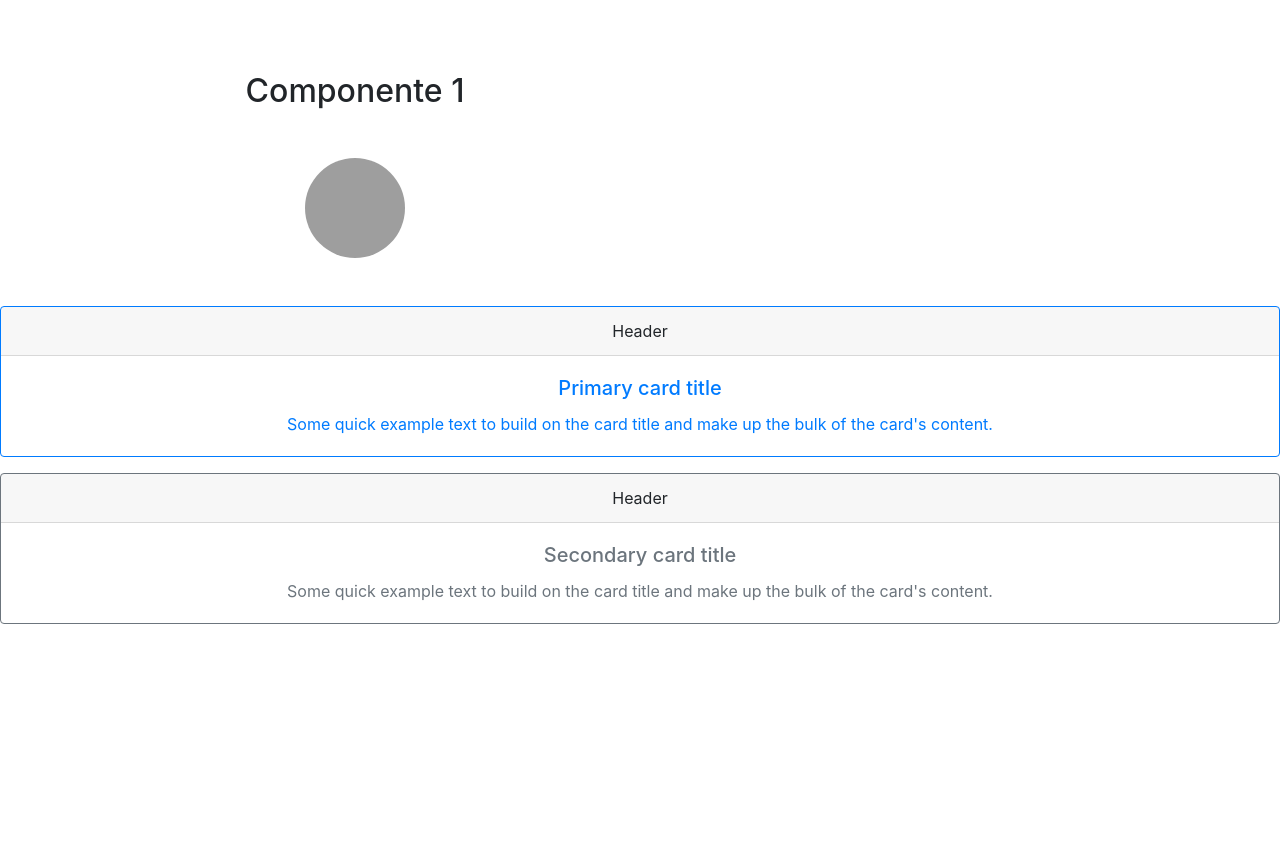
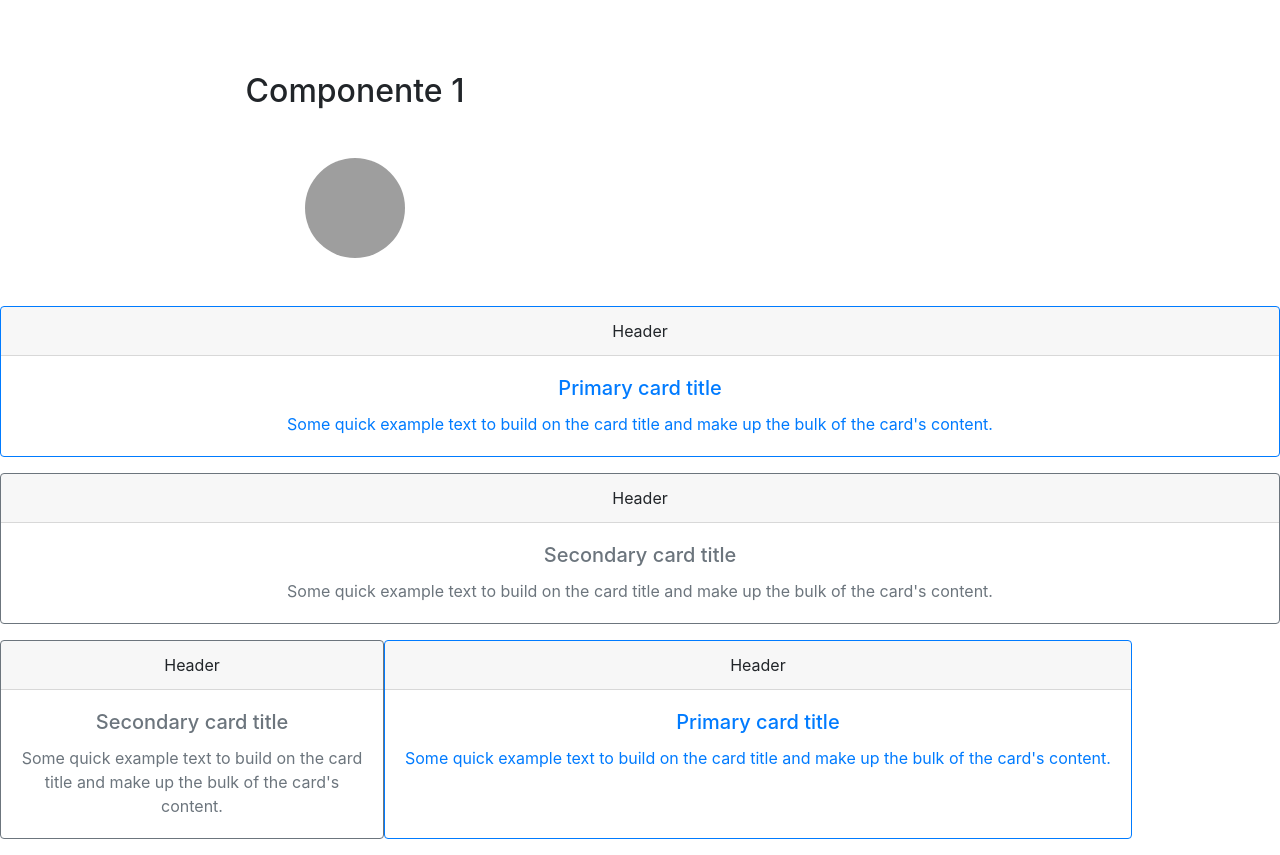
Before and after one commit to ergoproxy007/votos-productos, a React (Create React App) app: page / in a window 1280 px wide. Before the commit the page ends 800 px from the top, so only its background shows below. Built offline with nearby package versions, Linux system fonts and the light colour scheme; grey boxes are pictures that could not be loaded.

Commit message:
GRAL: agregar componentes para contenedor principal

```diff
--- /dev/null
+++ b/src/AppComposition.js
@@ -0,0 +1,40 @@
+import React from "react";
+import "./App.css";
+import Tarjeta from "./componentes/Tarjeta/Tarjeta";
+import BloqueLeft from "./componentes/BloqueLeft/BloqueLeft";
+import BloqueRight from "./componentes/BloqueRight/BloqueRight";
+
+function AppComposition() {
+  return (
+    <div className="App">
+      <Tarjeta>
+        <BloqueLeft>
+          <div class="card border-secondary mb-3">
+            <div class="card-header">Header</div>
+            <div class="card-body text-secondary">
+              <h5 class="card-title">Secondary card title</h5>
+              <p class="card-text">
+                Some quick example text to build on the card title and make up the
+                bulk of the card's content.
+              </p>
+            </div>
+          </div>
+        </BloqueLeft>
+        <BloqueRight>
+          <div class="card border-primary mb-3">
+            <div class="card-header">Header</div>
+            <div class="card-body text-primary">
+              <h5 class="card-title">Primary card title</h5>
+              <p class="card-text">
+                Some quick example text to build on the card title and make up the
+                bulk of the card's content.
+              </p>
+            </div>
+          </div>
+        </BloqueRight>
+      </Tarjeta>
+    </div>
+  );
+}
+
+export default AppComposition;
--- /dev/null
+++ b/src/componentes/BloqueLeft/BloqueLeft.jsx
@@ -0,0 +1,27 @@
+import React, { Component } from 'react';
+import "./estilos.css";
+
+class BloqueLeft extends Component {
+    constructor(props){
+        super(props)
+        this.state = {
+
+        }
+    }
+
+    render(){
+        return (
+            <div className="SplitPane-left">
+                <div className="left-bloque">
+                    {this.props.children}
+                </div>
+            </div>
+        )
+    }
+}
+
+BloqueLeft.propTypes = {
+
+};
+
+export default BloqueLeft
--- /dev/null
+++ b/src/componentes/BloqueLeft/estilos.css
@@ -0,0 +1,17 @@
+  .SplitPane {
+    width: 100%;
+    height: 100%;
+  }
+
+  .SplitPane-left {
+    float: left;
+    width: 30%;
+    height: 100%;
+  }
+
+  .left-bloque {
+    display: flex;
+    align-content: flex-start;
+    width: 100%;
+    height: 100%;
+  }
--- /dev/null
+++ b/src/componentes/BloqueRight/BloqueRight.jsx
@@ -0,0 +1,27 @@
+import React, { Component } from 'react';
+import "./estilos.css";
+
+class BloqueRight extends Component {
+    constructor(props){
+        super(props)
+        this.state = {
+
+        }
+    }
+
+    render(){
+        return (
+            <div className="SplitPane-right">
+                <div className="right-bloque">
+                    {this.props.children}
+                </div>
+            </div>
+        )
+    }
+}
+
+BloqueRight.propTypes = {
+
+};
+
+export default BloqueRight
--- /dev/null
+++ b/src/componentes/BloqueRight/estilos.css
@@ -0,0 +1,18 @@
+
+  .SplitPane {
+    width: 100%;
+    height: 100%;
+  }
+
+  .SplitPane-right {
+    float: left;
+    width: 70%;
+    height: 100%;
+  }
+
+  .right-bloque {
+    display: flex;
+    align-content: flex-start;
+    width: 100%;
+    height: 100%;
+  }
--- /dev/null
+++ b/src/componentes/Tarjeta/Tarjeta.css
@@ -0,0 +1,4 @@
+html, body, #root {
+    width: 100%;
+    height: 100%;
+  }
--- /dev/null
+++ b/src/componentes/Tarjeta/Tarjeta.jsx
@@ -0,0 +1,27 @@
+import React, { Component } from 'react';
+import "./Tarjeta.css";
+
+class Tarjeta extends Component {
+    constructor(props){
+        super(props)
+        this.state = {
+
+        }
+    }
+
+    render(){
+        return (
+            <div className="row">
+                <div className="container-fluid">
+                    {this.props.children}
+                </div>
+            </div>
+        )
+    }
+}
+
+Tarjeta.propTypes = {
+
+};
+
+export default Tarjeta;
--- a/src/index.js
+++ b/src/index.js
@@ -2,13 +2,15 @@ import React from 'react';
 import ReactDOM from 'react-dom';
 import './index.css';
 import 'bootstrap/dist/css/bootstrap.min.css';
+import * as serviceWorker from './serviceWorker';
 import App from './App';
-import * as serviceWorker from './serviceWorker';
+import AppComposition from './AppComposition';
 
 
 ReactDOM.render(
   <React.StrictMode>
     <App />
+    <AppComposition />
   </React.StrictMode>,
   document.getElementById('root')
 );
```
